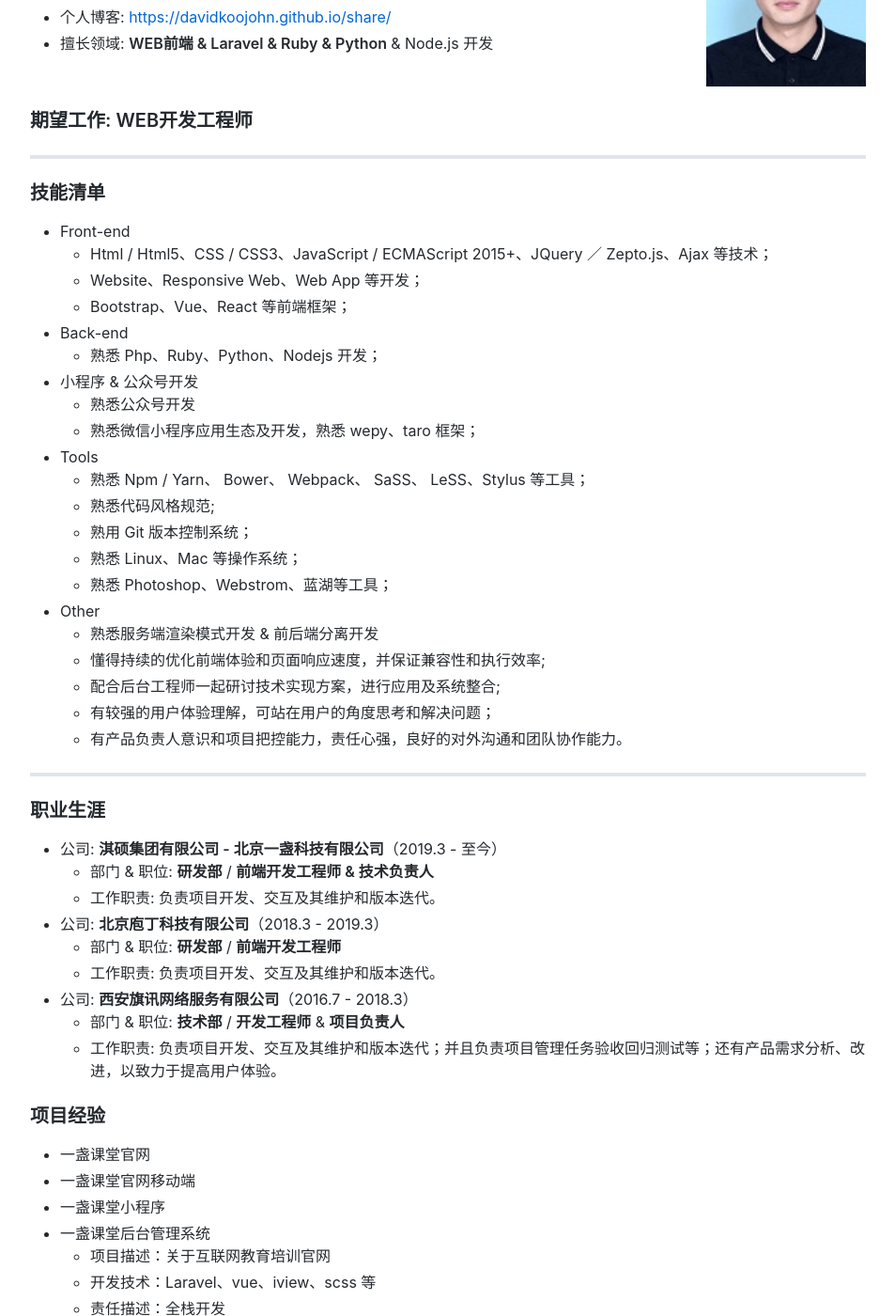
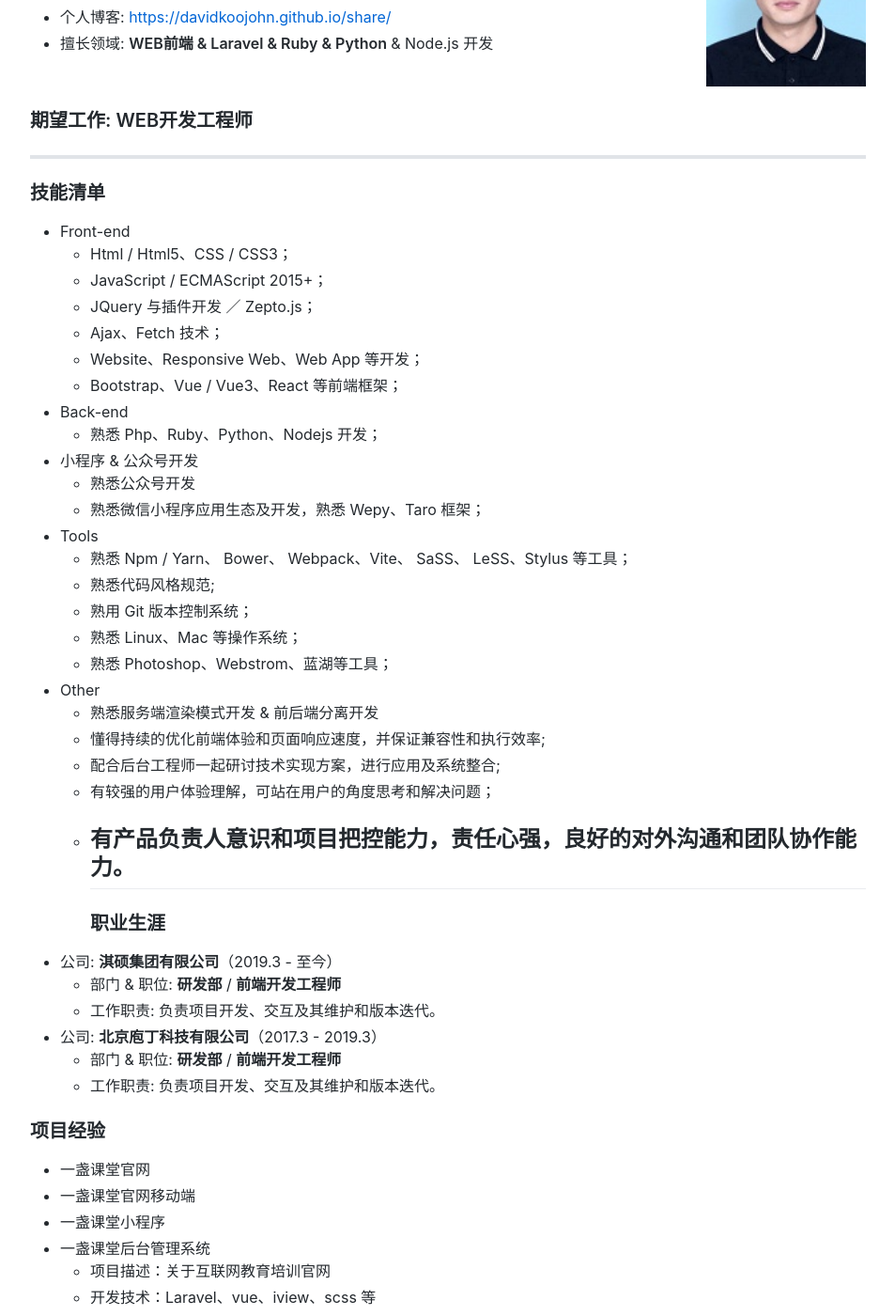
Before and after one commit to davidkoojohn/davidkoojohn.github.io, a Jekyll site: the page built from resume.md, in a window 1280 px wide and 1400 px high, scrolled down 538 px. Shown: the whole window at 94% size, without its empty margins (163-1116 px from the left). Built offline with Jekyll 4.4.1, drawn with Linux system fonts in a browser that asks for light colours; comment, search, counter and statistics services are not loaded; some of the changed text lies outside the part shown.

Commit message:
update info

```diff
--- a/resume.md
+++ b/resume.md
@@ -25,19 +25,22 @@ title: Resume
 ### 技能清单
 
 * Front-end
-    * Html / Html5、CSS / CSS3、JavaScript / ECMAScript 2015+、JQuery ／ Zepto.js、Ajax 等技术；
+    * Html / Html5、CSS / CSS3；
+    * JavaScript / ECMAScript 2015+；
+    * JQuery 与插件开发 ／ Zepto.js；
+    * Ajax、Fetch 技术；
     * Website、Responsive Web、Web App 等开发；
-    * Bootstrap、Vue、React 等前端框架；
+    * Bootstrap、Vue / Vue3、React 等前端框架；
 
 * Back-end
     * 熟悉 Php、Ruby、Python、Nodejs 开发；
 
 * 小程序 & 公众号开发
     * 熟悉公众号开发
-    * 熟悉微信小程序应用生态及开发，熟悉 wepy、taro 框架；
+    * 熟悉微信小程序应用生态及开发，熟悉 Wepy、Taro 框架；
 
 * Tools
-    * 熟悉 Npm / Yarn、 Bower、 Webpack、 SaSS、 LeSS、Stylus 等工具；
+    * 熟悉 Npm / Yarn、 Bower、 Webpack、Vite、 SaSS、 LeSS、Stylus 等工具；
     * 熟悉代码风格规范;
     * 熟用 Git 版本控制系统；
     * 熟悉 Linux、Mac 等操作系统；
@@ -49,22 +52,22 @@ title: Resume
     * 配合后台工程师一起研讨技术实现方案，进行应用及系统整合;
     * 有较强的用户体验理解，可站在用户的角度思考和解决问题；
     * 有产品负责人意识和项目把控能力，责任心强，良好的对外沟通和团队协作能力。
-
 ---
-
 ### 职业生涯
 
-* 公司: **淇硕集团有限公司 - 北京一盏科技有限公司**（2019.3 - 至今）
-    * 部门 & 职位: **研发部** / **前端开发工程师 & 技术负责人**
-    * 工作职责: 负责项目开发、交互及其维护和版本迭代。
-
-* 公司: **北京庖丁科技有限公司**（2018.3 - 2019.3）
+* 公司: **淇硕集团有限公司**（2019.3 - 至今）
     * 部门 & 职位: **研发部** / **前端开发工程师**
     * 工作职责: 负责项目开发、交互及其维护和版本迭代。
 
-* 公司: **西安旗讯网络服务有限公司**（2016.7 - 2018.3）
-    * 部门 & 职位: **技术部** / **开发工程师** & **项目负责人**
-    * 工作职责: 负责项目开发、交互及其维护和版本迭代；并且负责项目管理任务验收回归测试等；还有产品需求分析、改进，以致力于提高用户体验。
+* 公司: **北京庖丁科技有限公司**（2017.3 - 2019.3）
+    * 部门 & 职位: **研发部** / **前端开发工程师**
+    * 工作职责: 负责项目开发、交互及其维护和版本迭代。
+
+[comment]: <> (* 公司: **西安旗讯网络服务有限公司**（2016.7 - 2018.3）)
+
+[comment]: <> (    * 部门 & 职位: **技术部** / **开发工程师** & **项目负责人**)
+
+[comment]: <> (    * 工作职责: 负责项目开发、交互及其维护和版本迭代；并且负责项目管理任务验收回归测试等；还有产品需求分析、改进，以致力于提高用户体验。)
 
 ### 项目经验
 
@@ -79,7 +82,6 @@ title: Resume
 * 一盏科技官网
   * 项目描述：关于北京一盏科技的官网
   * 开发技术：react、less 等
-  * 责任描述：全栈开发
 
 * 文档搜索引擎
   * 项目描述：内部文档搜索
@@ -140,14 +154,9 @@ title: Resume
 
 ---
 
-### 附加信息
-
 <div class="website-item">
   <a href="https://davidkoojohn.github.io">
     个人网站链接: https://davidkoojohn.github.io
-  </a>
-  <a href="https://davidkoojohn.github.io">
-    <img src="/assets/images/me.png" width="100">
   </a>
 </div>
 
@@ -155,18 +164,12 @@ title: Resume
   <a href="https://davidkoojohn.github.io/share/">
     个人博客链接: https://davidkoojohn.github.io/share/
   </a>
-  <a href="https://davidkoojohn.github.io/share/">
-    <img src="/assets/images/share.png" width="100">
-  </a>
 </div>
 
 <div class="website-item">
   <a href="https://davidkoojohn.github.io/resume">
     简历Markdown版链接: https://davidkoojohn.github.io/resume
   </a>
-  <a href="https://davidkoojohn.github.io/resume">
-    <img src="/assets/images/resume.png" width="100">
-  </a>
 </div>
 
-*[简历PDF版链接: https://davidkoojohn.github.io/preview-pdf-resume](https://davidkoojohn.github.io/preview-pdf-resume)*
+[comment]: <> (*[简历PDF版链接: https://davidkoojohn.github.io/preview-pdf-resume]&#40;https://davidkoojohn.github.io/preview-pdf-resume&#41;*)
```
Also changed, not shown: other parts of resume.md (+27 -15 lines), 1 other file.
